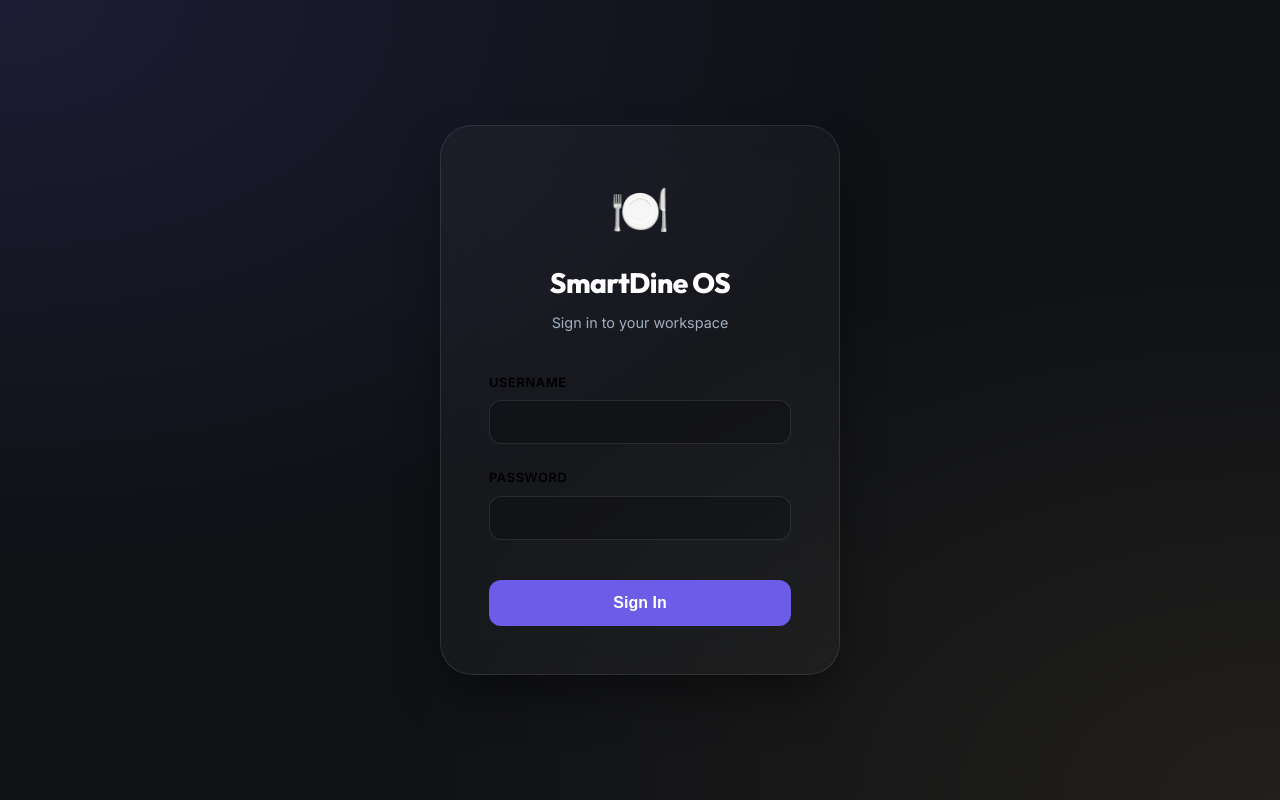
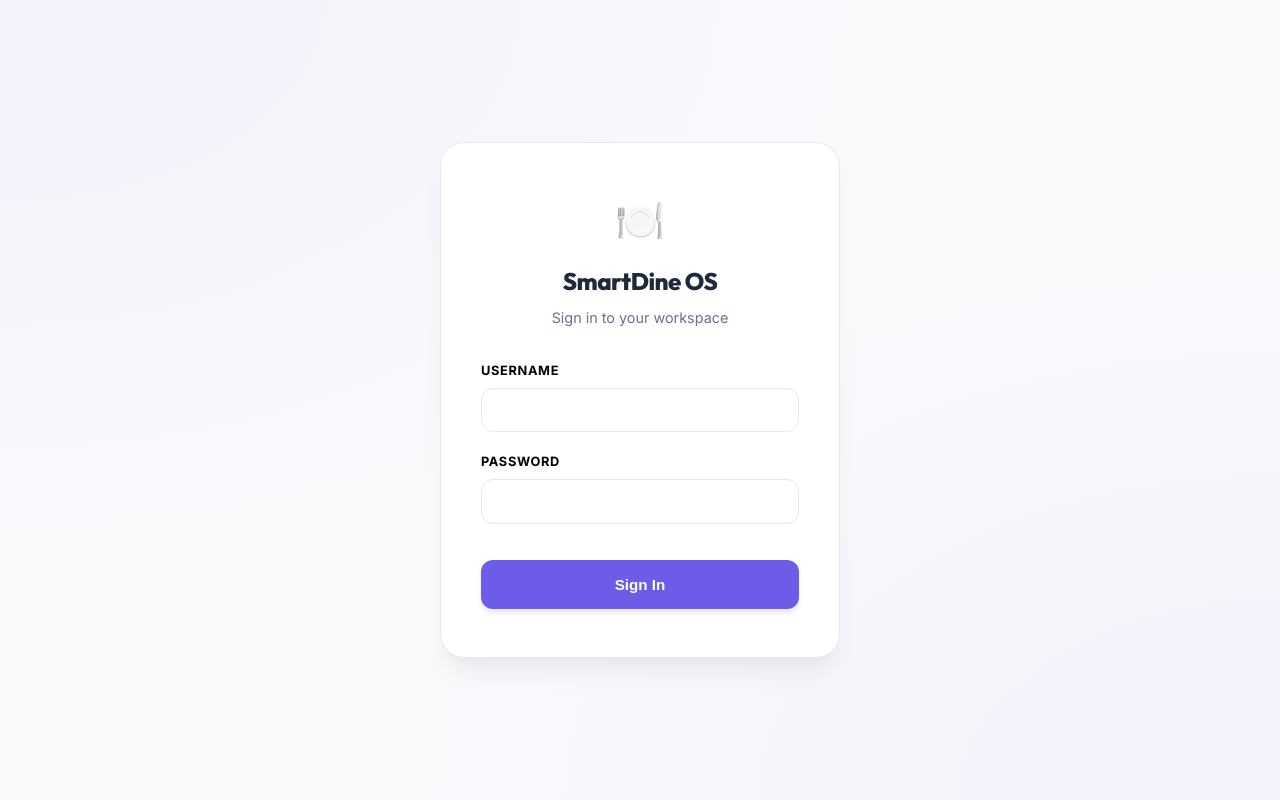
Before and after one commit to gaurang2004tech/smart-dine-app, a React (Vite) app in the folder smartdine-web/: page /login in a window 1280 px wide. Built offline with nearby package versions, Linux system fonts and the light colour scheme.

Commit message:
Fixed Analytics Top Items (removed Unknown) and added Real-time sync

```diff
--- a/smartdine-web/src/pages/Analytics.jsx
+++ b/smartdine-web/src/pages/Analytics.jsx
@@ -15,6 +15,7 @@
 
 import { useState, useEffect } from 'react';
 import axios from 'axios';
+import { io } from 'socket.io-client';
 import './Analytics.css';
 
 const API_URL = 'https://smartdine-backend-ao8c.onrender.com';
@@ -23,14 +24,29 @@ export default function Analytics() {
     const [orders, setOrders] = useState([]);
     const [loading, setLoading] = useState(true);
 
+    const fetchOrders = async () => {
+        try {
+            const res = await axios.get(`${API_URL}/api/orders`);
+            setOrders(res.data);
+        } catch (err) {
+            console.error('Analytics fetch failed:', err);
+        } finally {
+            setLoading(false);
+        }
+    };
+
     useEffect(() => {
         const token = localStorage.getItem('token');
         axios.defaults.headers.common['Authorization'] = `Bearer ${token}`;
 
-        axios.get(`${API_URL}/api/orders`)
-            .then(res => setOrders(res.data))
-            .catch(err => console.error('Analytics fetch failed:', err))
-            .finally(() => setLoading(false));
+        fetchOrders();
+
+        // ── Real-time Updates ──
+        const socket = io(API_URL);
+        socket.on('newOrder', fetchOrders);
+        socket.on('orderUpdated', fetchOrders);
+
+        return () => socket.disconnect();
     }, []);
 
     // --- Computed metrics ---
@@ -55,8 +71,11 @@ export default function Analytics() {
     const itemFrequency = {};
     orders.forEach(order => {
         order.items.forEach(item => {
-            const name = item.menuItem?.name ?? 'Unknown';
-            itemFrequency[name] = (itemFrequency[name] || 0) + (item.quantity ?? 1);
+            // 🛡️ Filter Hack: Only count real items with names
+            if (item.menuItem && item.menuItem.name) {
+                const name = item.menuItem.name;
+                itemFrequency[name] = (itemFrequency[name] || 0) + (item.quantity ?? 1);
+            }
         });
     });
 
--- a/smartdine-web/src/pages/Login.css
+++ b/smartdine-web/src/pages/Login.css
@@ -1,63 +1,62 @@
-/* Login.css - Luxury Dark Portal */
+/* Login.css - Clean Minimalist Light Theme */
 
 .login-container {
     height: 100vh;
     display: flex;
     justify-content: center;
     align-items: center;
-    background: #0f1115;
+    background-color: #f8fafc;
     background-image:
-        radial-gradient(at 0% 0%, rgba(108, 92, 231, 0.15) 0px, transparent 50%),
-        radial-gradient(at 100% 100%, rgba(197, 160, 89, 0.1) 0px, transparent 50%);
-    font-family: 'Inter', sans-serif;
+        radial-gradient(at 0% 0%, rgba(108, 92, 231, 0.05) 0px, transparent 50%),
+        radial-gradient(at 100% 100%, rgba(108, 92, 231, 0.05) 0px, transparent 50%);
+    font-family: 'Inter', system-ui, sans-serif;
 }
 
 .login-card {
-    background: rgba(255, 255, 255, 0.03);
-    backdrop-filter: blur(20px);
-    border: 1px solid rgba(255, 255, 255, 0.1);
-    padding: 3rem;
-    border-radius: 2rem;
+    background: #ffffff;
+    padding: 3rem 2.5rem;
+    border-radius: 1.5rem;
     width: 100%;
     max-width: 400px;
-    box-shadow: 0 25px 50px -12px rgba(0, 0, 0, 0.5);
-    animation: slideUp 0.6s cubic-bezier(0.16, 1, 0.3, 1);
+    box-shadow: 0 20px 25px -5px rgba(0, 0, 0, 0.05), 0 10px 10px -5px rgba(0, 0, 0, 0.02);
+    border: 1px solid #e2e8f0;
+    transition: transform 0.3s ease;
 }
 
 .login-header {
     text-align: center;
-    margin-bottom: 2.5rem;
+    margin-bottom: 2rem;
 }
 
 .login-icon {
-    font-size: 3rem;
+    font-size: 2.5rem;
     display: block;
-    margin-bottom: 1rem;
+    margin-bottom: 0.75rem;
 }
 
 .login-header h1 {
-    color: white;
-    font-size: 1.75rem;
+    color: #1e293b;
+    font-size: 1.5rem;
     font-weight: 800;
     margin: 0;
     letter-spacing: -0.02em;
 }
 
 .login-header p {
-    color: #a0aec0;
+    color: #64748b;
     margin-top: 0.5rem;
     font-size: 0.9rem;
 }
 
 .input-group {
-    margin-bottom: 1.5rem;
+    margin-bottom: 1.25rem;
 }
 
 .input-group label {
     display: block;
-    color: #cbd5e0;
+    color: #475569;
     font-size: 0.8rem;
-    font-weight: 600;
+    font-weight: 700;
     text-transform: uppercase;
     letter-spacing: 0.05em;
     margin-bottom: 0.5rem;
@@ -65,20 +64,19 @@
 
 .input-group input {
     width: 100%;
-    background: rgba(0, 0, 0, 0.2);
-    border: 1px solid rgba(255, 255, 255, 0.1);
+    background: #ffffff;
+    border: 1px solid #e2e8f0;
     border-radius: 0.75rem;
-    padding: 0.75rem 1rem;
-    color: white;
-    font-size: 1rem;
+    padding: 0.8rem 1rem;
+    color: #1e293b;
+    font-size: 0.95rem;
     transition: all 0.2s;
     box-sizing: border-box;
+    outline: none;
 }
 
 .input-group input:focus {
-    outline: none;
     border-color: #6c5ce7;
-    background: rgba(0, 0, 0, 0.4);
     box-shadow: 0 0 0 4px rgba(108, 92, 231, 0.1);
 }
 
@@ -87,41 +85,43 @@
     background: #6c5ce7;
     color: white;
     border: none;
-    padding: 0.9rem;
+    padding: 1rem;
     border-radius: 0.75rem;
-    font-size: 1rem;
+    font-size: 0.95rem;
     font-weight: 700;
     cursor: pointer;
     transition: all 0.2s;
     margin-top: 1rem;
+    box-shadow: 0 4px 6px -1px rgba(108, 92, 231, 0.2);
 }
 
-.login-btn:hover:not(:disabled) {
+.login-btn:hover {
     background: #5b4bc4;
     transform: translateY(-1px);
-    box-shadow: 0 4px 12px rgba(108, 92, 231, 0.3);
+    box-shadow: 0 10px 15px -3px rgba(108, 92, 231, 0.3);
 }
 
 .login-btn:disabled {
-    opacity: 0.7;
+    background: #cbd5e0;
     cursor: not-allowed;
+    box-shadow: none;
 }
 
 .error-message {
-    background: rgba(239, 68, 68, 0.1);
-    color: #f87171;
+    background: #fef2f2;
+    color: #dc2626;
     padding: 0.75rem;
     border-radius: 0.75rem;
     font-size: 0.85rem;
     text-align: center;
     margin-bottom: 1.5rem;
-    border: 1px solid rgba(239, 68, 68, 0.2);
+    border: 1px solid #fee2e2;
 }
 
 @keyframes slideUp {
     from {
         opacity: 0;
-        transform: translateY(20px);
+        transform: translateY(10px);
     }
 
     to {
```
